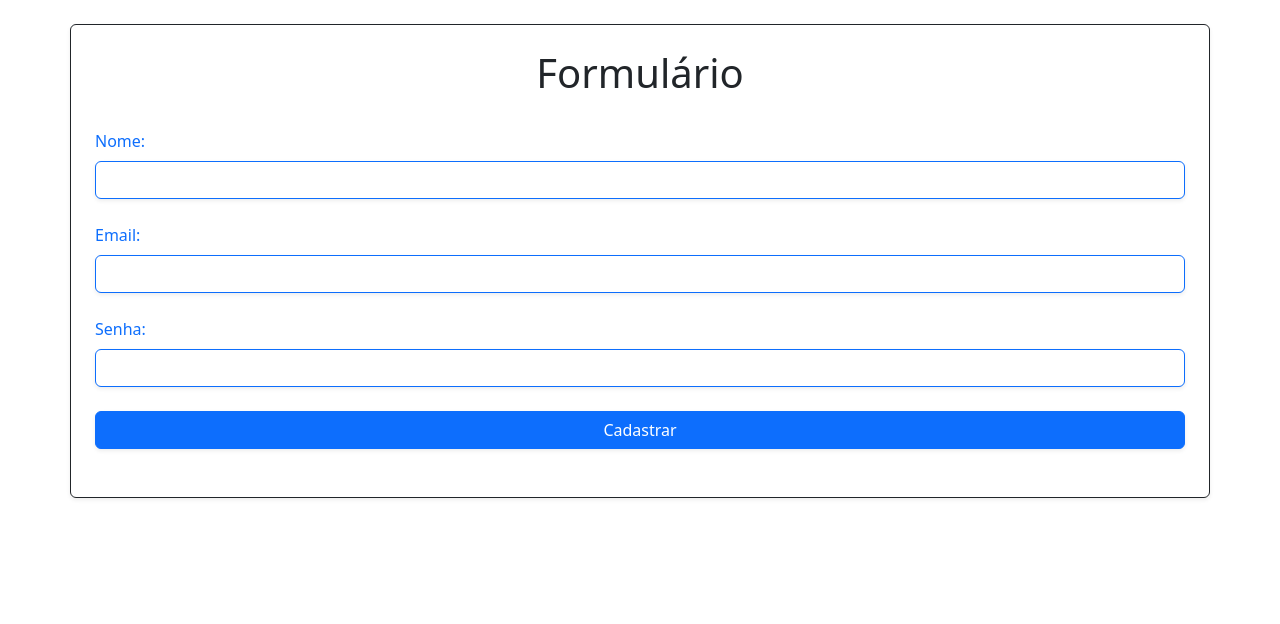
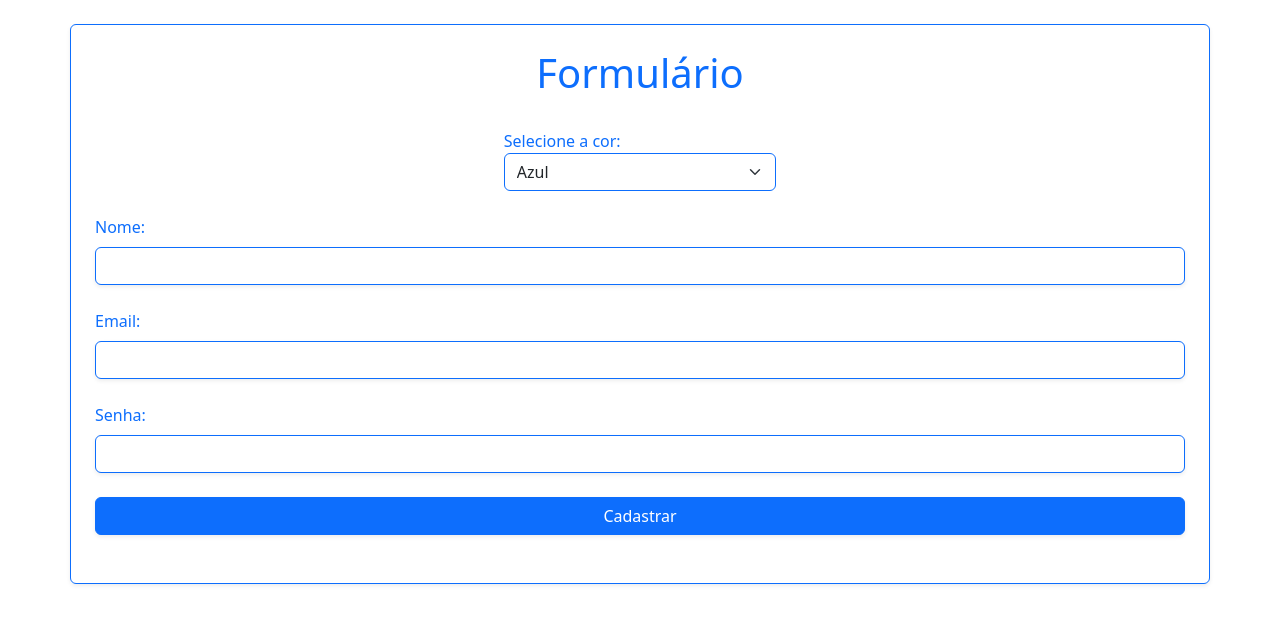
Before and after one commit to tiagolimar/jv-app-react, a React (Vite) app: page / in a window 1280 px wide. Shown: the top 624 px of the page. Built offline with nearby package versions, Linux system fonts and the light colour scheme.

Commit message:
create a select

```diff
--- a/src/App.jsx
+++ b/src/App.jsx
@@ -1,17 +1,39 @@
+import { useState } from 'react';
 import './App.css';
 import Campo from './components/Campo.jsx';
 
 function App() {
+    const [variant, setVariant] = useState('primary');
+
+    const handleChange = (event) => {
+        const newVariant = event.target.value;
+        setVariant(newVariant);
+    }
+
     return (
         <>
-            <form className="container border border-dark rounded shadow-sm mt-4 d-flex flex-column gap-4 p-4">
-                <h1 className="text-center">Formulário</h1>
+            <form className={`container border border-${variant} rounded shadow-sm mt-4 d-flex flex-column gap-4 p-4`}>
+                <h1 className={`text-center text-${variant}`}>Formulário</h1>
 
-                <Campo id="nome" label="Nome" />
-                <Campo id="email" label="Email" type="email" />
-                <Campo id="senha" label="Senha" type="password" />
+                <div className="form-group w-25 mx-auto">
+                    <label htmlFor="cor" className={`text-${variant}`}>Selecione a cor:</label>
+                    <select id="cor" className={`form-select border border-${variant}`} onChange={handleChange}>
+                        <option value="primary">Azul</option>
+                        <option value="secondary">Cinza</option>
+                        <option value="success">Verde</option>
+                        <option value="danger">Vermelho</option>
+                        <option value="warning">Amarelo</option>
+                        <option value="info">Azul Claro</option>
+                        <option value="light">Cinza Claro</option>
+                        <option value="dark">Preto</option>
+                    </select>
+                </div>
 
-                <button className="btn btn-primary shadow-sm mb-4">Cadastrar</button>
+                <Campo variant={variant} id="nome" label="Nome" />
+                <Campo variant={variant} id="email" label="Email" type="email" />
+                <Campo variant={variant} id="senha" label="Senha" type="password" />
+
+                <button className={`btn btn-${variant} shadow-sm mb-4`}>Cadastrar</button>
 
             </form>
         </>
--- a/src/components/Campo.jsx
+++ b/src/components/Campo.jsx
@@ -1,15 +1,15 @@
-export default function Campo({label, id, type = "text"}) {
+export default function Campo({variant, label, id, type = "text"}) {
     return (
         <div className="form-group">
             <label htmlFor={id}
-                className="form-label text-primary">
+                className={`form-label text-${variant}`}>
                 {label}:
             </label>
             <input
                 type={type}
                 id={id}
                 name={id}
-                className="form-control border border-primary shadow-sm"
+                className={`form-control border border-${variant} shadow-sm`}
             />
         </div>
     );
```
